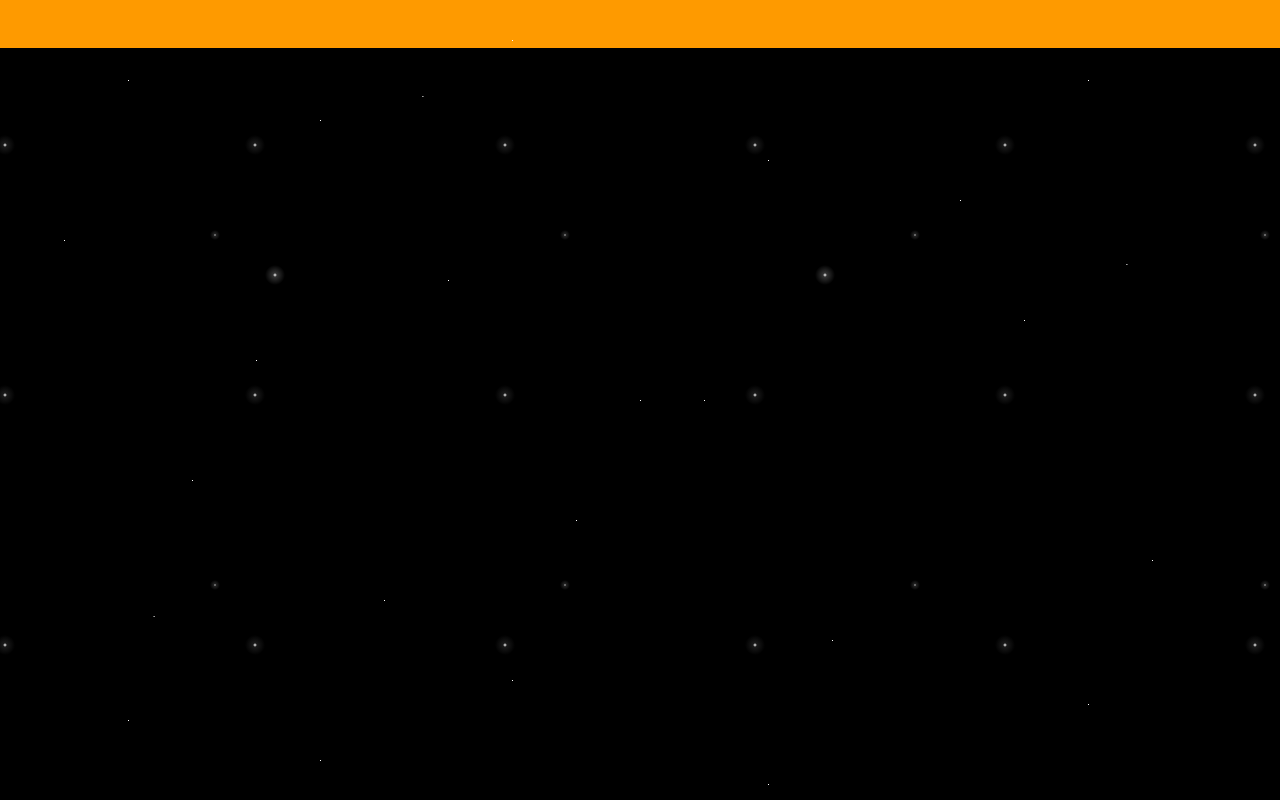
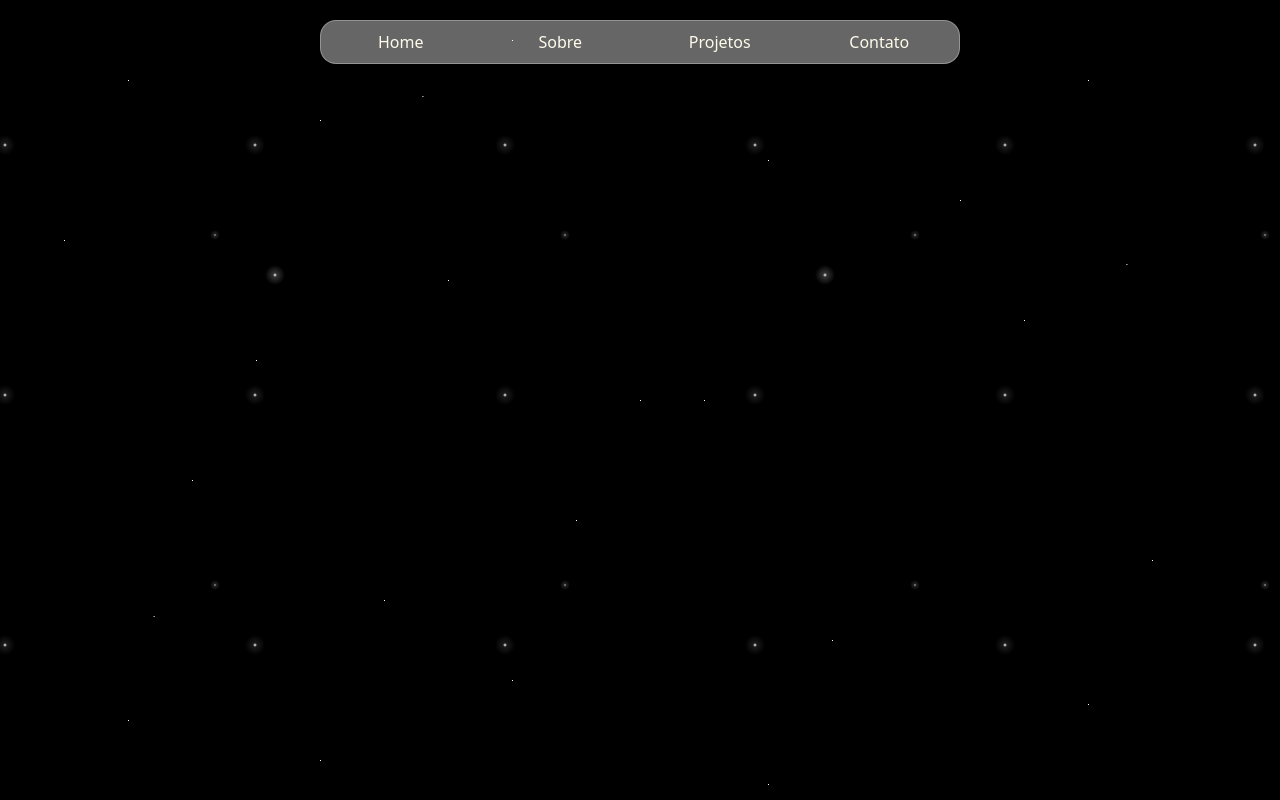
Before and after one commit to VitorHugo-br/Portfolio, an Angular app: page / in a window 1280 px wide. Built offline with nearby package versions, Linux system fonts and the light colour scheme.

Commit message:
feat: Implement initial Home page, floating menu component, and star background styles.

```diff
--- a/src/app/Components/menu-flutuante/menu-flutuante.css
+++ b/src/app/Components/menu-flutuante/menu-flutuante.css
@@ -0,0 +1,9 @@
+.branco-opaco {
+    background: rgba(255, 255, 255, 0.4);
+    backdrop-filter: blur(10px);
+    -webkit-backdrop-filter: blur(10px);
+    border: 1px solid rgba(255, 255, 255, 0.3);
+    border-radius: 16px;
+    box-shadow: 0 4px 30px rgba(0, 0, 0, 0.1);
+
+}
--- a/src/app/Components/menu-flutuante/menu-flutuante.html
+++ b/src/app/Components/menu-flutuante/menu-flutuante.html
@@ -1,3 +1,21 @@
-<header class="w-dvw h-12 bg-amber-500">
+<div class="w-full h-1/18 flex justify-center items-center fixed top-5">
+    <header class="w-1/2 h-full branco-opaco">
 
-</header>
+        <nav class="w-full h-full flex justify-center items-center text-amber-50">
+            <ul class="w-full h-full flex justify-center items-center">
+                <li class="w-1/2 h-full flex justify-center items-center">
+                    <a href="#" class="w-full h-full flex justify-center items-center">Home</a>
+                </li>
+                <li class="w-1/2 h-full flex justify-center items-center">
+                    <a href="#" class="w-full h-full flex justify-center items-center">Sobre</a>
+                </li>
+                <li class="w-1/2 h-full flex justify-center items-center">
+                    <a href="#" class="w-full h-full flex justify-center items-center">Projetos</a>
+                </li>
+                <li class="w-1/2 h-full flex justify-center items-center">
+                    <a href="#" class="w-full h-full flex justify-center items-center">Contato</a>
+                </li>
+            </ul>
+        </nav>
+    </header>
+</div>
--- /dev/null
+++ b/src/app/Pages/home/home.html
@@ -0,0 +1,5 @@
+<section class="w-dvw h-dvh flex justify-center items-center">
+    <div class="w-1/2 h-1/2 border-2 border-amber-50">
+        <p>home works!</p>
+    </div>
+</section>
--- a/src/app/Pages/landing-page/landing-page.css
+++ b/src/app/Pages/landing-page/landing-page.css
@@ -1,6 +1,3 @@
-/* app.component.css */
-
-/* Gerador de Estrelas via CSS */
 .estrelas {
     /* Camada 1: Estrelas pequenas e distantes */
     background-image:
@@ -29,8 +26,6 @@
     height: 1px;
     background: transparent;
 
-    /* Múltiplos box-shadows criam centenas de estrelas em posições aleatórias */
-    /* Sintaxe: box-shadow: X Y cor, X Y cor, ... */
     box-shadow:
         10vw 10vh #fff, 25vw 15vh #fff, 40vw 5vh #fff, 60vw 20vh #fff, 85vw 10vh #fff,
         5vw 30vh #fff, 20vw 45vh #fff, 35vw 35vh #fff, 55vw 50vh #fff, 80vw 40vh #fff,
```
Also changed, not shown: src/app/Pages/home/home.ts (added, +9 -0 lines), src/app/Pages/home/home.css (added), 1 other file (tests, documents, lock files or other folders).
